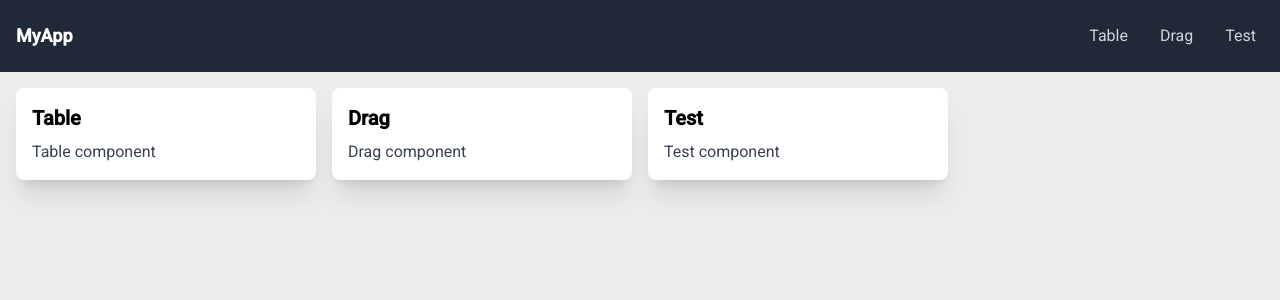
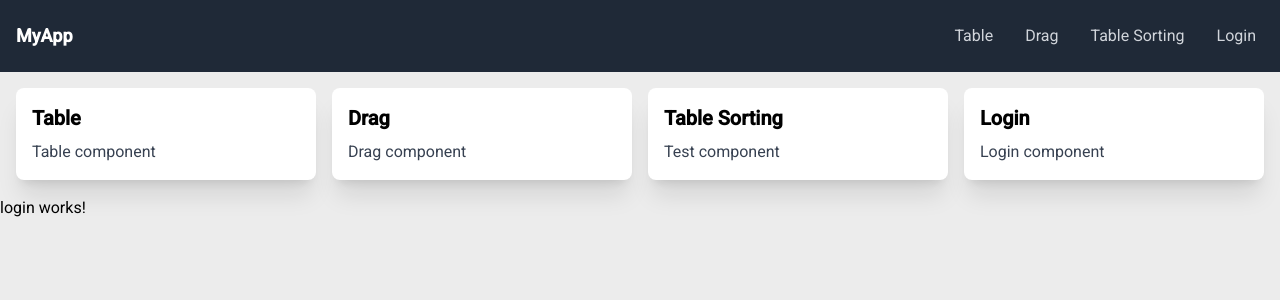
Before and after one commit to syedmomin/prepration, an Angular app: page /login in a window 1280 px wide. Before the commit this address led to /. Shown: the top 300 px of the page. Built offline with nearby package versions, Linux system fonts and the light colour scheme.

Commit message:
feat: add login component and update routing; implement lazy loading for components

```diff
--- a/src/app/app.component.ts
+++ b/src/app/app.component.ts
@@ -26,9 +26,14 @@ export class AppComponent {
       description: 'Drag component',
     },
     {
-      name: 'Test',
-      url: 'test',
+      name: 'Table Sorting',
+      url: 'table-sorting',
       description: 'Test component',
+    },
+    {
+      name: 'Login',
+      url: 'login',
+      description: 'Login component',
     }
   ]
 }
--- a/src/app/app.routes.ts
+++ b/src/app/app.routes.ts
@@ -1,19 +1,20 @@
 import { Routes } from '@angular/router';
-import { TableComponent } from './components/table/table.component';
-import { DragDropComponent } from './components/drag-drop/drag-drop.component';
-import { MytabComponent } from './components/mytab/mytab.component';
 
 export const routes: Routes = [
   {
     path: 'drag',
-        component: DragDropComponent,
+    loadComponent: () => import('./components/drag-drop/drag-drop.component').then(m => m.DragDropComponent),
   },
   {
     path: 'table',
-        component:TableComponent,
+    loadComponent: () => import('./components/table/table.component').then(m => m.TableComponent),
   },
   {
-        path: 'test',
-        component:MytabComponent,
+    path: 'table-sorting',
+    loadComponent: () => import('./components/mytab/mytab.component').then(m => m.MytabComponent),
+  },
+  {
+    path: 'login',
+    loadComponent: () => import('./components/login/login.component').then(m => m.LoginComponent),
   }
 ];
--- /dev/null
+++ b/src/app/components/login/login.component.html
@@ -0,0 +1 @@
+<p>login works!</p>
```
Also changed, not shown: src/app/components/login/login.component.ts (added, +11 -0 lines), src/app/components/login/login.component.css (added), 1 other file (tests, documents, lock files or other folders). Lines whose indentation alone changed are shown as unchanged.
